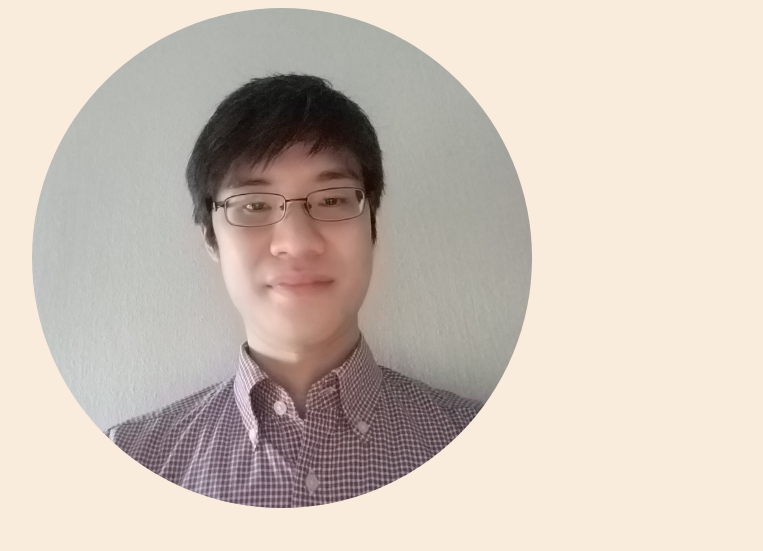
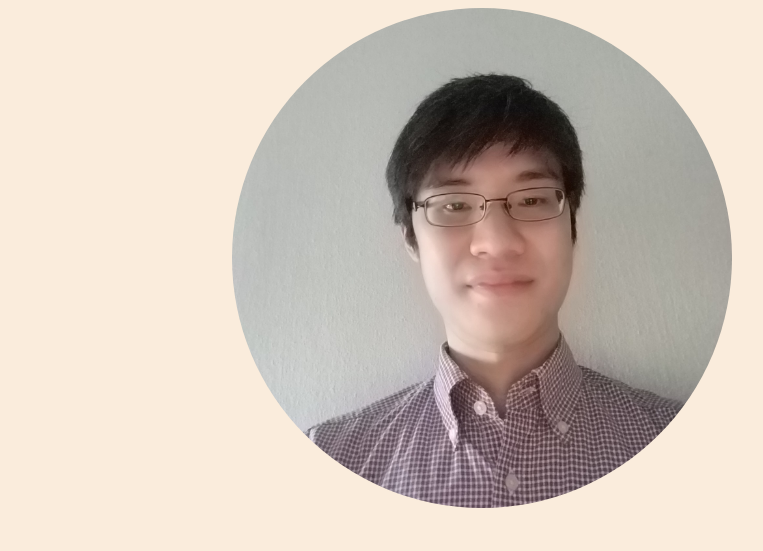
Before and after one commit to Julianwdf/profile, a plain HTML site: page index.html in a window 1280 px wide. Shown: the top 551 px of the page, without its empty margins (358-1121 px from the left). Drawn offline with nearby package versions, Linux system fonts and the light colour scheme.

Commit message:
make my profile prettier

```diff
--- a/style.css
+++ b/style.css
@@ -76,3 +76,8 @@ a:hover {
     width: 300px;
   }
 }
+
+#julian_img {
+  position: relative;
+  left: 200px;
+}
```
